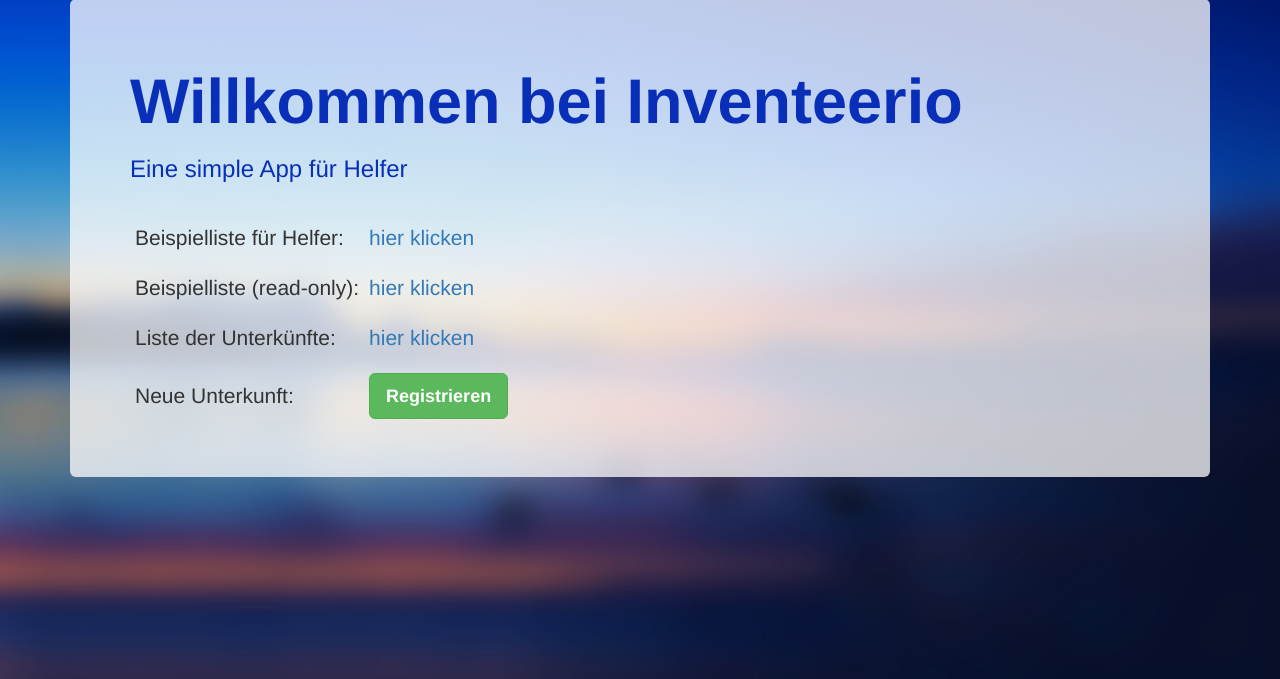
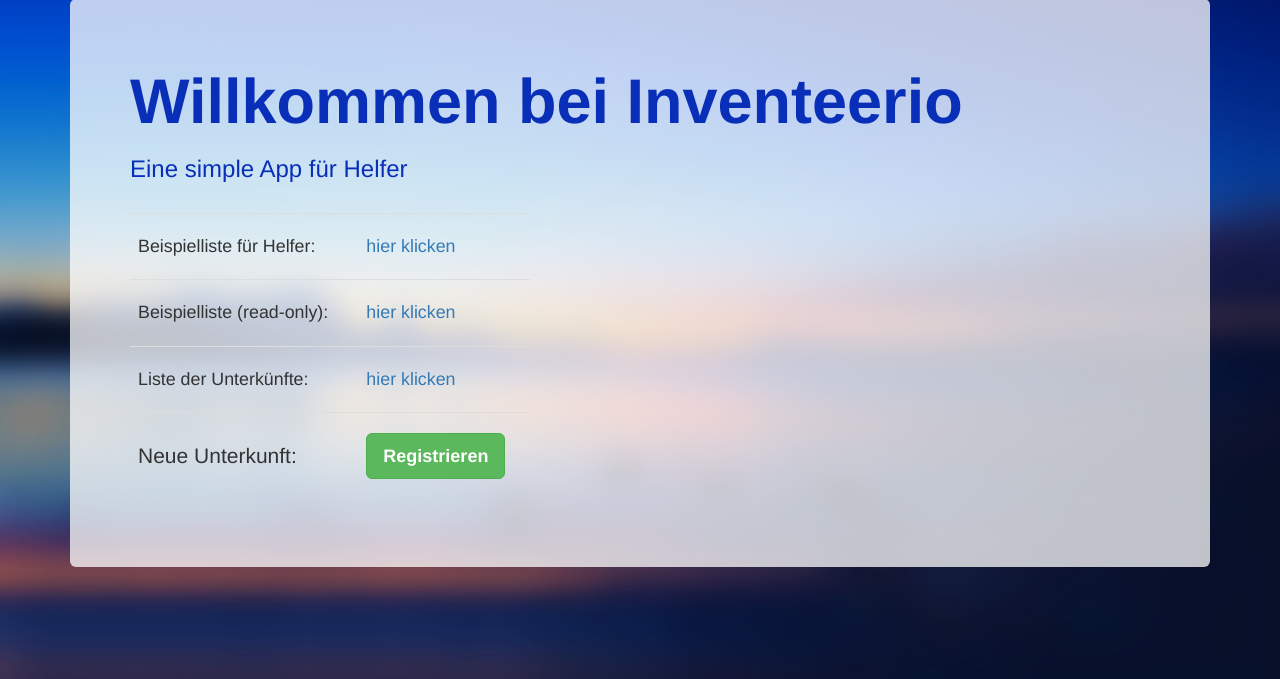
Before and after one commit to TazDingoOG/Hack4Good2015, a PHP site: page / in a window 1280 px wide. Shown: the part 121-800 px from the top of the page. Run offline with PHP 8.4, Linux system fonts and the light colour scheme; data comes from the database, SQL or seed files in the repository; some libraries are stand-ins or nearby versions.

Commit message:
bootstraped the table of index page

```diff
--- a/static/css/main-web.css
+++ b/static/css/main-web.css
@@ -25,3 +25,7 @@
     font-size: 1.5em;
     padding: 10px 5px;
 }
+
+table.link-list {
+    max-width: 400px;
+}
--- a/templates/index.html.twig
+++ b/templates/index.html.twig
@@ -31,17 +31,17 @@
         </div>
     </div> #}
 
-    <table class="link-list">
+    <table class="table table-hover link-list">
         <tbody>
-        <tr>
+        <tr class="small">
             <td>Beispielliste für Helfer:</td>
             <td><a href="/a/demo-token">hier klicken</a></td>
         </tr>
-        <tr>
+        <tr class="small">
             <td>Beispielliste (read-only):</td>
             <td><a href="/unterkunft/demo-unterkunft">hier klicken</a></td>
         </tr>
-        <tr>
+        <tr class="small">
             <td>Liste der Unterk&uuml;nfte:</td>
             <td><a href="/liste">hier klicken</a></td>
         </tr>
```
